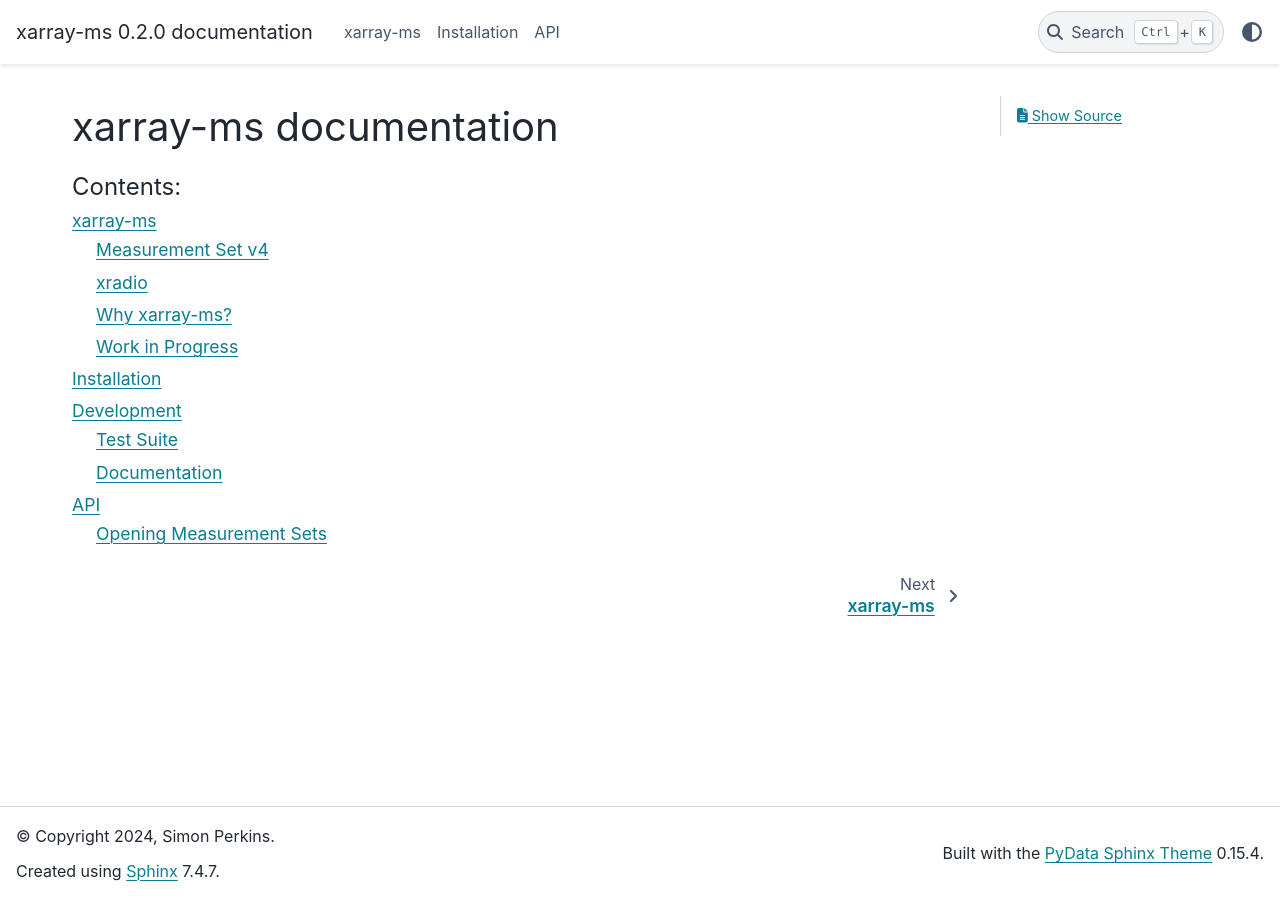
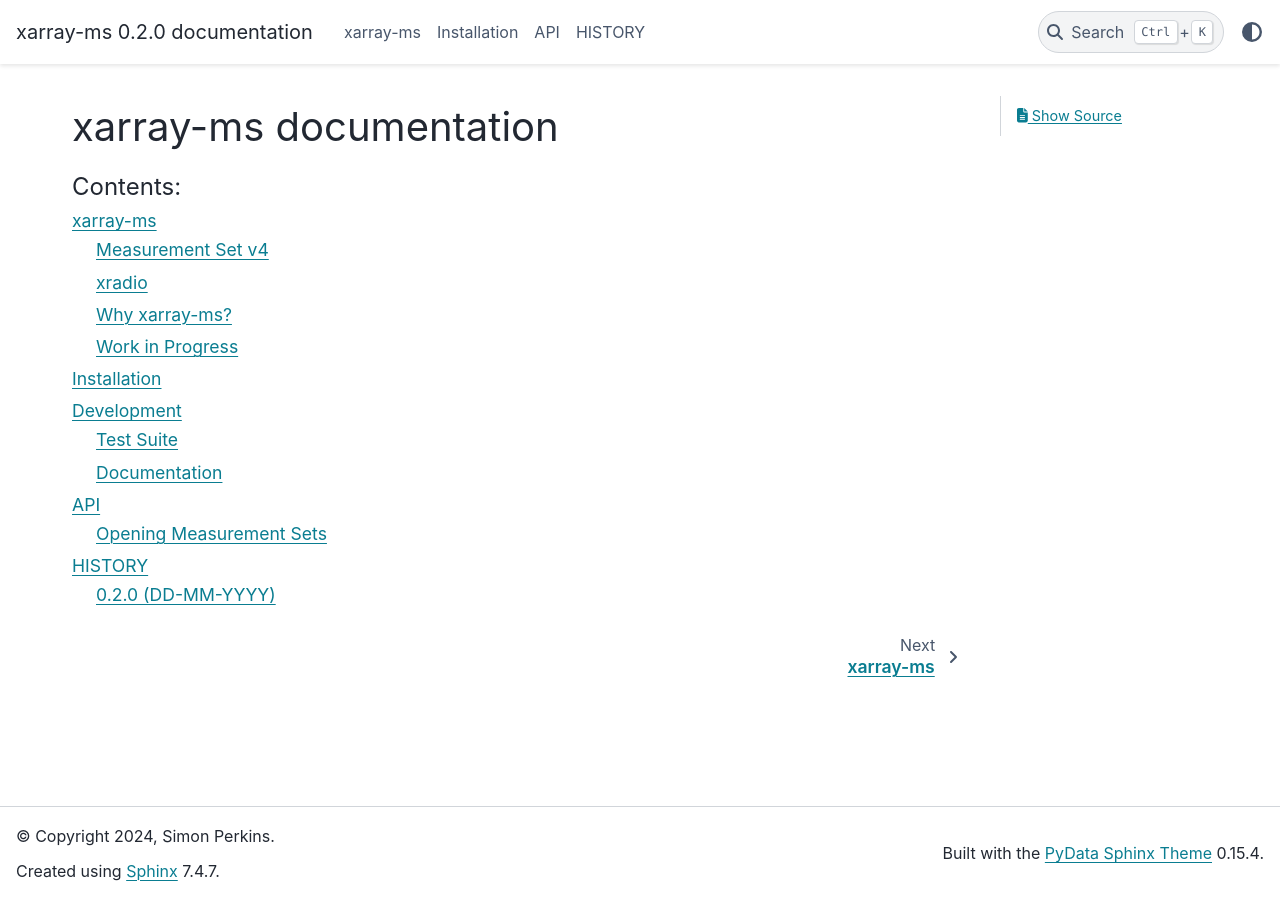
Before and after one commit to ratt-ru/xarray-ms, a Sphinx documentation site: the page built from doc/source/index.rst, in a window 1280 px wide. Built offline with Sphinx 7.4.7 and the PyData theme 0.15.4, drawn with Linux system fonts in a browser that asks for light colours.

Commit message:
Update history

```diff
--- /dev/null
+++ b/doc/source/history.rst
@@ -0,0 +1,7 @@
+HISTORY
+=======
+
+0.2.0 (DD-MM-YYYY)
+------------------
+
+* Initial release
--- a/doc/source/index.rst
+++ b/doc/source/index.rst
@@ -13,3 +13,4 @@
    readme
    install
    api
+   history
```
